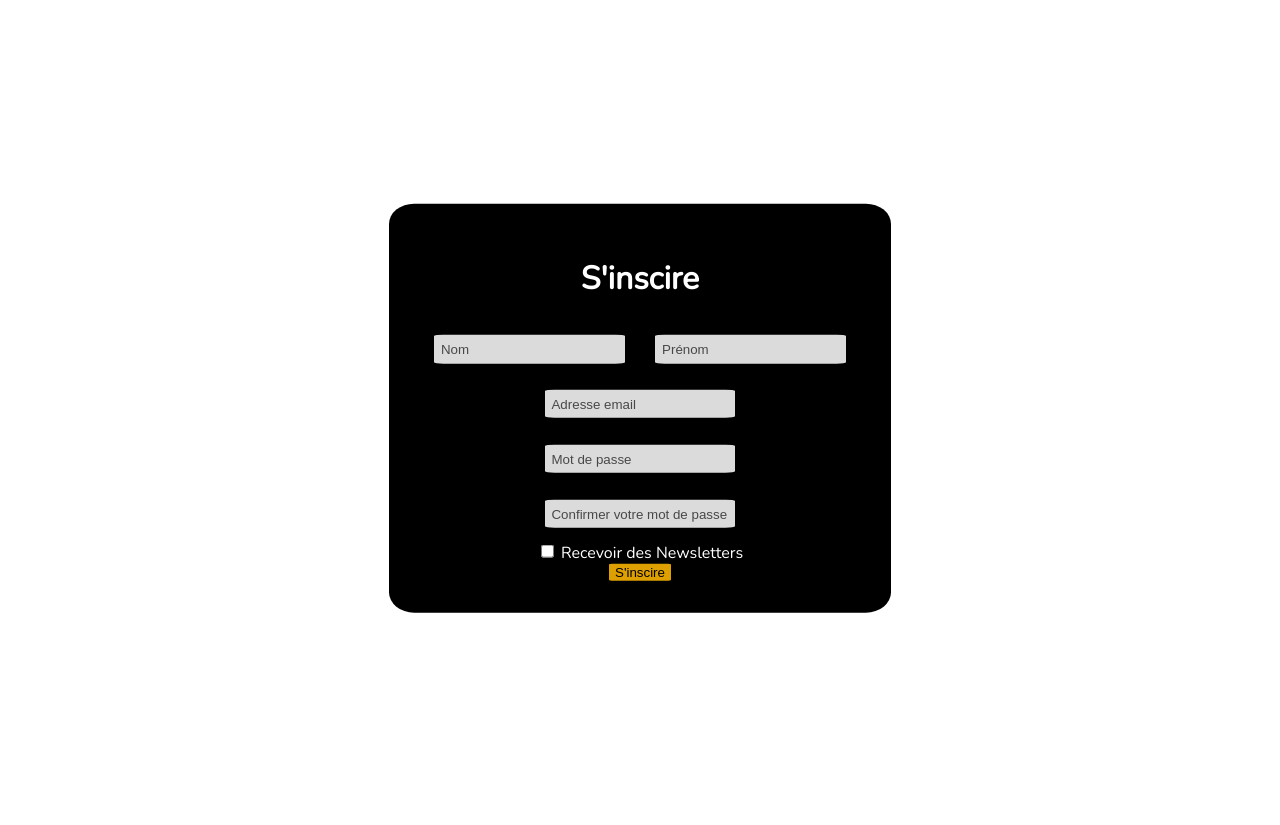
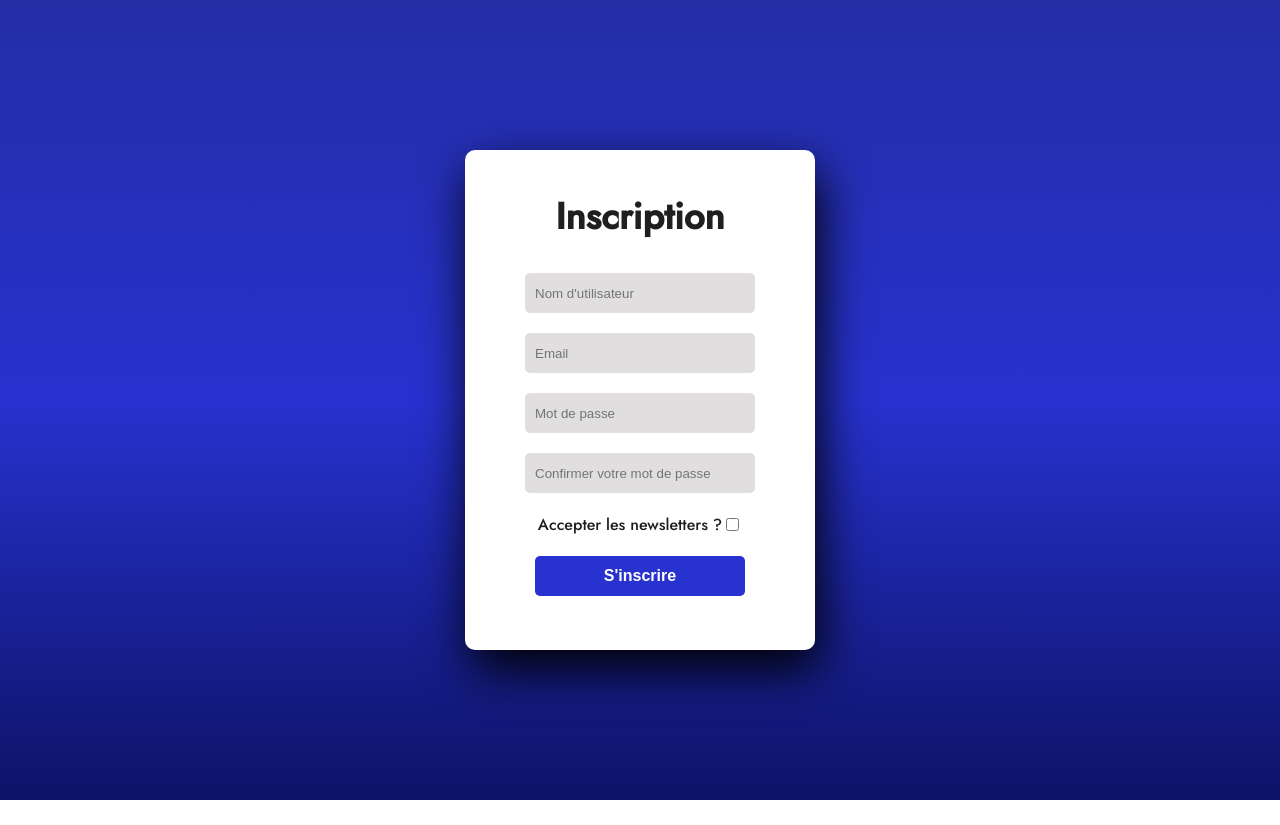
Before and after one commit to idkbutimlucas/PlanificationProjectWeb, a Symfony app: template templates/inscription/index.html.twig in a window 1280 px wide. After the commit the page ends 800 px from the top, so only its background shows below. Run offline with Twig, Linux system fonts and the light colour scheme; the template is opened without the code that fills it, so the values that code supplies are empty; some libraries are stand-ins or nearby versions.

Commit message:
import jason login/inscription

```diff
--- /dev/null
+++ b/public/styles/CSS/register.css
@@ -0,0 +1,78 @@
+body {
+  margin: 0;
+  padding: 0;
+  display: flex;
+  justify-content: center;
+  align-items: center;
+  min-height: 100vh;
+  font-family: "Jost", sans-serif;
+  background: linear-gradient(to bottom, #242da5, #2732cf, #0d1366);
+}
+
+.main {
+  width: 350px;
+  height: 500px;
+  background: white;
+  border-radius: 10px;
+  box-shadow: 5px 20px 50px #000;
+}
+
+.signup {
+  position: relative;
+  width: 100%;
+  height: 100%;
+}
+
+label {
+  color: rgb(31, 31, 31);
+  font-size: 2.3em;
+  justify-content: center;
+  display: flex;
+  margin: 40px 60px 30px 60px;
+  font-weight: bold;
+  cursor: pointer;
+  transition: 0.5s ease-in-out;
+}
+
+.field {
+  width: 60%;
+  height: 20px;
+  background: #e0dede;
+  justify-content: center;
+  display: flex;
+  margin: 20px auto;
+  padding: 10px;
+  border: none;
+  outline: none;
+  border-radius: 5px;
+}
+
+.check {
+  display: flex;
+  align-items: center;
+  justify-content: center;
+  color: #1d1d1d;
+  text-align: center;
+}
+
+button {
+  width: 60%;
+  height: 40px;
+  margin: 10px auto;
+  justify-content: center;
+  display: block;
+  color: #fff;
+  background: #2732cf;
+  font-size: 1em;
+  font-weight: bold;
+  margin-top: 20px;
+  outline: none;
+  border: none;
+  border-radius: 5px;
+  transition: 0.2s ease-in;
+  cursor: pointer;
+}
+
+button:hover {
+  background: #0d1366;
+}
--- a/src/Controller/HomeController.php
+++ b/src/Controller/HomeController.php
@@ -25,8 +25,11 @@ class HomeController extends AbstractController
         $documentReference = $collectionReference->document('F4UNj1km4ZXnZEEczinM');
         $snapshot = $documentReference->snapshot();
 
+        setcookie('UserId', $snapshot['Id']);
+
         return $this->render('home/index.html.twig', [
             'FirstName' => $snapshot['FirstName'],
+            'Id' => $_COOKIE['UserId'],
         ]);
     }
 }
--- a/templates/inscription/inscription.html.twig
+++ b/templates/inscription/inscription.html.twig
@@ -1,42 +1,30 @@
 <!DOCTYPE html>
 
-<html lang="en">
+<html lang="fr">
 
 	<head>
 		<meta charset="utf-8">
-    <link rel="stylesheet" href="{{ asset ('styles/CSS/login_inscription.css')}}">
+		<link rel="stylesheet" href="{{ asset ('styles/CSS/register.css')}}">
 		<title>Inscription</title>
+		<link rel="stylesheet" href="register.css">
+		<link href="https://fonts.googleapis.com/css2?family=Jost:wght@500&display=swap" rel="stylesheet">
 	</head>
 
-  <body class="text-center">
-
-    <main class="form">
+	<body>
+		<div class="main">
+			<div class="signup">
 				<form>
-            <h1 class="form-title">S'inscire</h1>
-
-
-            <div class="form-input">
-                <input type="name" class="form-control" placeholder="Nom">
-                <input type="firstName" class="form-control" placeholder="Prénom">
+					<label for="title" aria-hidden="true">Inscription</label>
+					<input class="field" type="text" name="txt" placeholder="Nom d'utilisateur" required="">
+					<input class="field" type="email" name="email" placeholder="Email" required="">
+					<input class="field" type="password" name="pswd" placeholder="Mot de passe" required="">
+					<input class="field" type="password" name="pswd" placeholder="Confirmer votre mot de passe" required="">
+					<div class="check">
+						Accepter les newsletters ?
+						<input type="checkbox" name="nwlet" required=""></input>
 				</div>
-            <div class="form-input">
-                <input type="email" class="form-control" placeholder="Adresse email">
+				<button>S'inscrire</button>
+			</form>
 		</div>
-            <div class="form-input">
-                <input type="password" class="form-control" placeholder="Mot de passe">
-            </div>
-            <div class="form-input">
-                <input type="password" class="form-control" placeholder="Confirmer votre mot de passe">
-            </div>
-
-            <div class="checkbox">
-                <label>
-                    <input type="checkbox" value="newsletters"> Recevoir des Newsletters
-                </label>
-            </div>
-            <button class="btn-lg" type="submit">S'inscire</button>
-        </form>
-    </main>
-
 	</body>
-</html>
+</html></div></body></html>
```
Also changed, not shown: public/styles/CSS/login.css (added, +78 -0 lines), templates/home/index.html.twig (+1 -13 lines), templates/login/login.html.twig (+15 -27 lines), 3 other files. Lines whose indentation alone changed are shown as unchanged.
